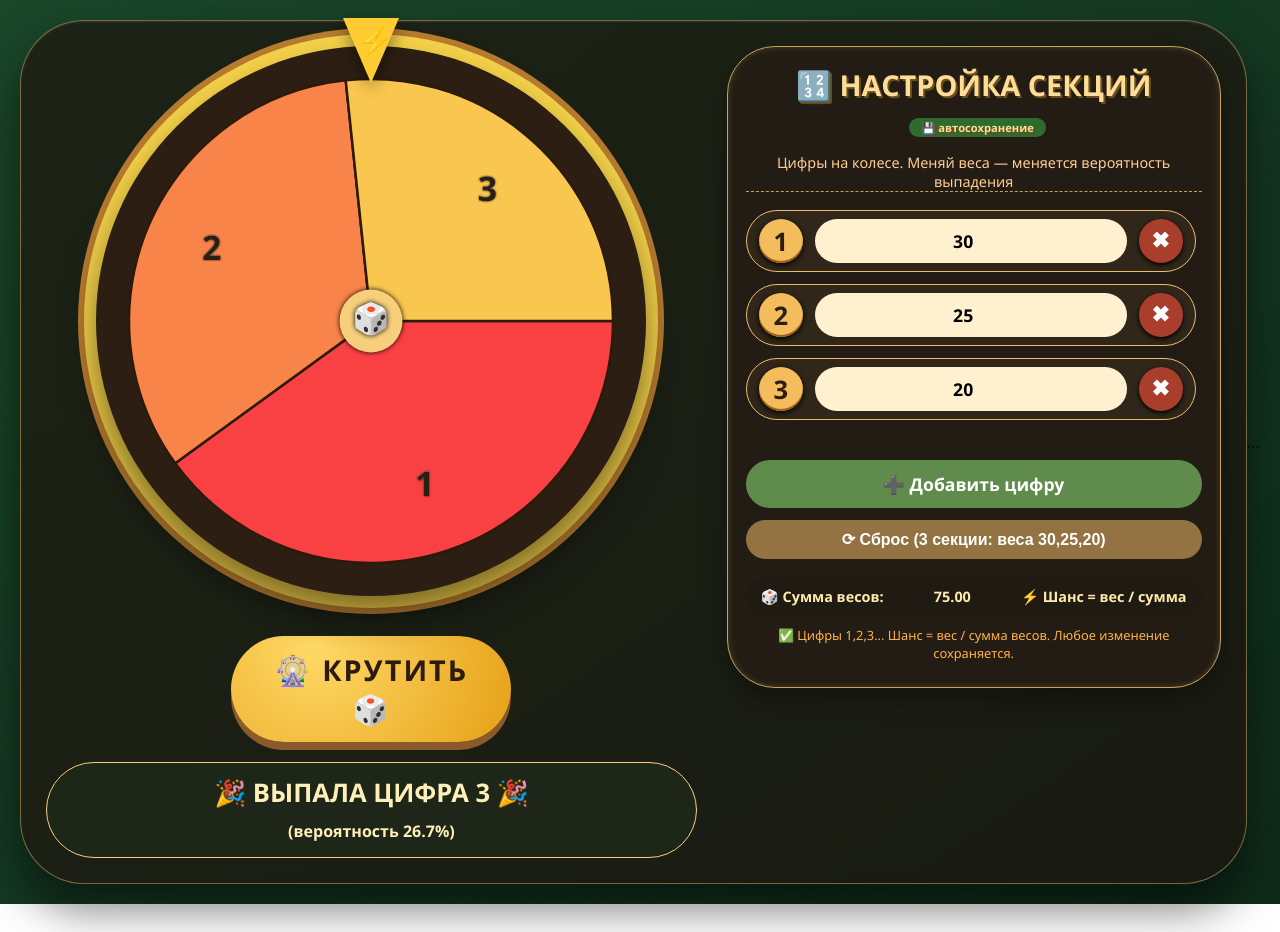
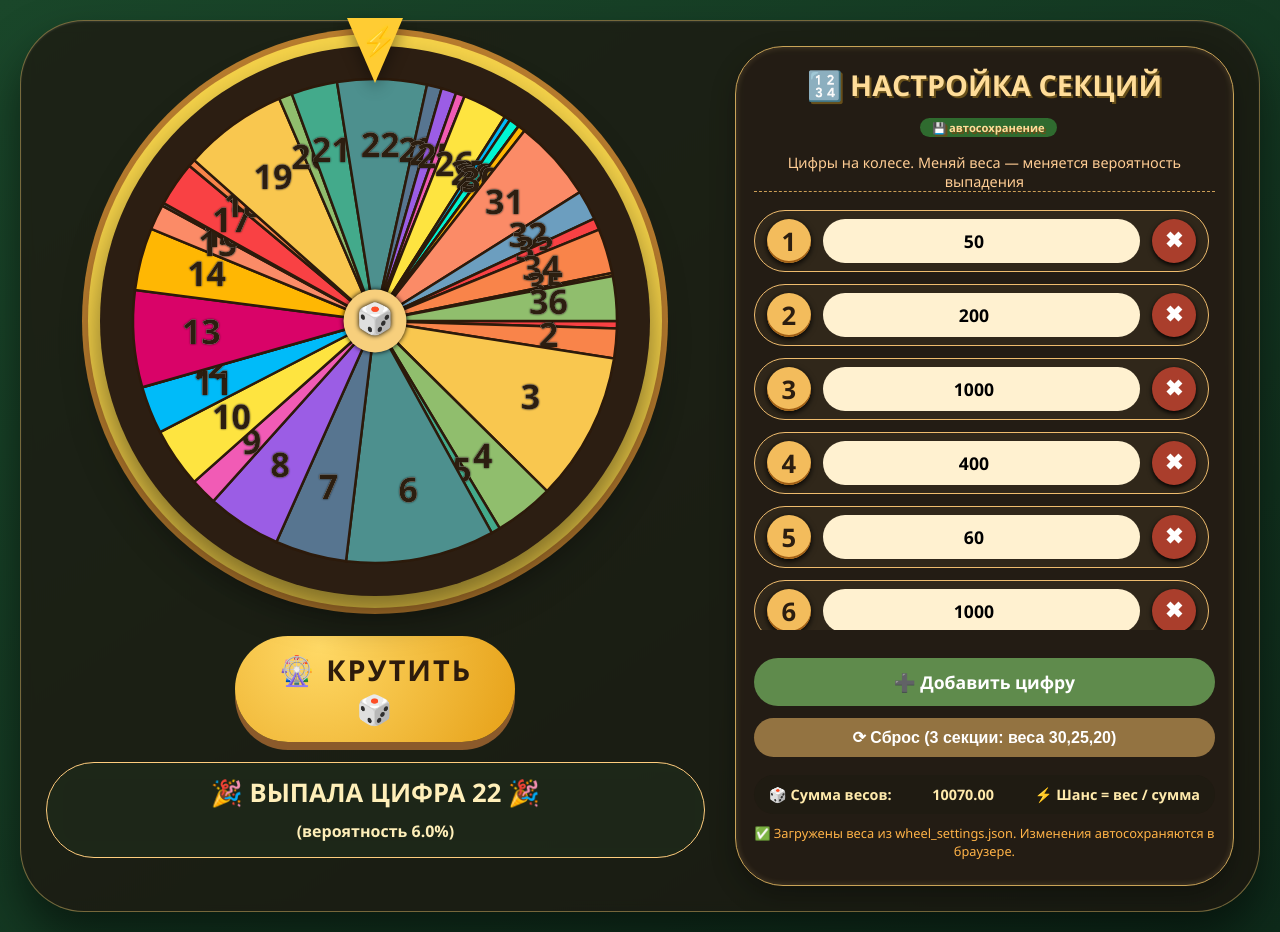
Before and after one commit to SaGe3007/roll, a plain HTML site: page index.html in a window 1280 px wide. Before the commit the page ends 904 px from the top, so only its background shows below. Drawn offline with Linux system fonts and the light colour scheme.

Commit message:
Update index.html

````diff
--- a/index.html
+++ b/index.html
@@ -3,13 +3,8 @@
 <head>
     <meta charset="UTF-8">
     <meta name="viewport" content="width=device-width, initial-scale=1.0, user-scalable=no">
-    <title>Колесо Фортуны — Цифры 1, 2, 3...</title>
     <style>
-        * {
-            box-sizing: border-box;
-            user-select: none;
-        }
-
+        * { box-sizing: border-box; user-select: none; }
         body {
             background: linear-gradient(145deg, #1a472a 0%, #0e2a1a 100%);
             font-family: 'Segoe UI', 'Poppins', 'Roboto', sans-serif;
@@ -20,7 +15,6 @@
             margin: 0;
             padding: 20px;
         }
-
         .wheel-container {
             max-width: 1400px;
             width: 100%;
@@ -31,7 +25,6 @@
             box-shadow: 0 25px 45px rgba(0, 0, 0, 0.5), inset 0 1px 2px rgba(255, 255, 255, 0.1);
             border: 1px solid rgba(255, 215, 120, 0.4);
         }
-
         .dashboard {
             display: flex;
             flex-wrap: wrap;
@@ -39,7 +32,6 @@
             justify-content: center;
             align-items: flex-start;
         }
-
         .wheel-area {
             flex: 2;
             min-width: 320px;
@@ -47,14 +39,12 @@
             flex-direction: column;
             align-items: center;
         }
-
         .canvas-wrapper {
             position: relative;
             width: 100%;
             max-width: 550px;
             margin: 0 auto;
         }
-
         canvas {
             width: 100%;
             aspect-ratio: 1 / 1;
@@ -64,7 +54,6 @@
             transition: box-shadow 0.2s;
             cursor: pointer;
         }
-
         .pointer {
             position: absolute;
             top: -28px;
@@ -87,7 +76,6 @@
             color: #d48d00;
             text-shadow: 0 0 3px gold;
         }
-
         .spin-btn {
             margin-top: 35px;
             background: radial-gradient(circle at 30% 10%, #ffd966, #e6a017);
@@ -115,7 +103,6 @@
             cursor: not-allowed;
             filter: grayscale(0.1);
         }
-
         .result-area {
             margin-top: 20px;
             background: #1f2a1bdb;
@@ -129,7 +116,6 @@
             width: 100%;
             border: 1px solid #ffcd7e;
         }
-
         .settings-panel {
             flex: 1.4;
             min-width: 280px;
@@ -140,7 +126,6 @@
             box-shadow: inset 0 0 6px #ffd58c33, 0 10px 25px rgba(0,0,0,0.3);
             border: 1px solid #c9a458;
         }
-
         .settings-panel h3 {
             margin: 0 0 10px 0;
             color: #ffdd99;
@@ -149,7 +134,6 @@
             font-weight: 600;
             text-shadow: 2px 2px 0 #674f1a;
         }
-
         .sub {
             color: #ffcd94;
             text-align: center;
@@ -159,14 +143,12 @@
             display: inline-block;
             width: 100%;
         }
-
         .options-list {
             max-height: 420px;
             overflow-y: auto;
             padding-right: 6px;
             margin-bottom: 20px;
         }
-
         .option-row {
             background: #362c1eba;
             margin-bottom: 12px;
@@ -179,7 +161,6 @@
             backdrop-filter: blur(2px);
             border: 1px solid #efbc6e;
         }
-
         .option-number {
             background: #f3bc5c;
             width: 44px;
@@ -193,7 +174,6 @@
             color: #2c1e10;
             box-shadow: inset 0 -2px 0 #a05e15, 0 2px 6px black;
         }
-
         .option-weight {
             flex: 2;
             min-width: 110px;
@@ -310,7 +290,7 @@
             </div>
             <button class="spin-btn" id="spinButton">🎡 КРУТИТЬ 🎲</button>
             <div class="result-area" id="resultMessage">
-                ✨ Настрой шансы для цифр ✨
+                ✨ Загрузка настроек... ✨
             </div>
         </div>
 
@@ -326,7 +306,7 @@
                 <span>⚡ Шанс = вес / сумма</span>
             </div>
             <div class="warning" id="warningMsg">
-                * Цифры нумеруются автоматически. Изменения сохраняются в браузере.
+                * Загружены веса из wheel_settings.json (если доступен).
             </div>
         </div>
     </div>
@@ -335,18 +315,14 @@
 <script>
     (function() {
         const STORAGE_KEY = 'wheelNumbersOnly';
-
-        // Стандарт: три секции с цифрами 1,2,3 и весами (шансами)
         const DEFAULT_SECTIONS = [
-            { weight: 30 },   // цифра 1
-            { weight: 25 },   // цифра 2
-            { weight: 20 }    // цифра 3
+            { weight: 30 },
+            { weight: 25 },
+            { weight: 20 }
         ];
 
-        // Массив объектов { weight }
         let sections = [];
 
-        // DOM элементы
         const canvas = document.getElementById('wheelCanvas');
         const ctx = canvas.getContext('2d');
         const spinBtn = document.getElementById('spinButton');
@@ -354,9 +330,7 @@
         const optionsContainer = document.getElementById('optionsContainer');
         const totalWeightSpan = document.getElementById('totalWeightDisplay');
         const warningMsgDiv = document.getElementById('warningMsg');
-        const saveBadge = document.getElementById('saveBadge');
 
-        // Анимация
         let spinning = false;
         let animFrame = null;
         let currentRotation = 0;
@@ -371,34 +345,70 @@
             '#F15BB5', '#FEE440', '#00BBF9', '#00F5D4', '#D90368', '#FFB703', '#FB8B67', '#6C9EBF'
         ];
 
-        // ---------- Сохранение / загрузка ----------
+        // Сохранение в localStorage
         function saveToLocalStorage() {
             try {
                 localStorage.setItem(STORAGE_KEY, JSON.stringify(sections));
-                saveBadge.style.opacity = '0.7';
-                setTimeout(() => { saveBadge.style.opacity = '1'; }, 200);
             } catch(e) {}
         }
 
+        // Загрузка из localStorage (без проверки JSON)
         function loadFromLocalStorage() {
             const saved = localStorage.getItem(STORAGE_KEY);
             if (saved) {
                 try {
                     const parsed = JSON.parse(saved);
-                    if (Array.isArray(parsed) && parsed.length > 0) {
-                        const valid = parsed.every(item => typeof item.weight === 'number' && !isNaN(item.weight));
-                        if (valid) {
-                            sections = parsed;
-                            return;
-                        }
+                    if (Array.isArray(parsed) && parsed.length > 0 && parsed.every(item => typeof item.weight === 'number' && !isNaN(item.weight))) {
+                        sections = parsed;
+                        return true;
                     }
                 } catch(e) {}
             }
-            // иначе стандарт
-            sections = JSON.parse(JSON.stringify(DEFAULT_SECTIONS));
+            return false;
         }
 
-        // Получить массив секций с актуальными весами (>0 для отображения, но отображаем все)
+        // Загрузка из внешнего JSON-файла (wheel_settings.json)
+        async function loadFromJsonFile() {
+            try {
+                const response = await fetch('wheel_settings.json');
+                if (!response.ok) throw new Error('JSON not found');
+                const data = await response.json();
+                if (Array.isArray(data) && data.length > 0 && data.every(item => typeof item.weight === 'number' && !isNaN(item.weight))) {
+                    sections = data;
+                    // Сохраняем в localStorage как кэш для этого устройства
+                    saveToLocalStorage();
+                    warningMsgDiv.innerHTML = "✅ Загружены веса из wheel_settings.json. Изменения автосохраняются в браузере.";
+                    return true;
+                } else {
+                    throw new Error('Invalid JSON structure');
+                }
+            } catch (error) {
+                console.warn('Не удалось загрузить wheel_settings.json:', error);
+                return false;
+            }
+        }
+
+        // Основная инициализация: сначала пытаемся взять JSON, потом localStorage, потом дефолт
+        async function initData() {
+            // Пытаемся загрузить из JSON
+            const jsonLoaded = await loadFromJsonFile();
+            if (!jsonLoaded) {
+                // Если JSON нет, пробуем localStorage
+                const localLoaded = loadFromLocalStorage();
+                if (!localLoaded) {
+                    // Иначе дефолт
+                    sections = JSON.parse(JSON.stringify(DEFAULT_SECTIONS));
+                    warningMsgDiv.innerHTML = "⚠️ wheel_settings.json не найден, используются стандартные веса (или из localStorage).";
+                } else {
+                    warningMsgDiv.innerHTML = "📁 Загружены веса из localStorage (кэш). Чтобы получить общие веса, убедитесь, что wheel_settings.json доступен.";
+                }
+            }
+            // Гарантия, что нет секций с отрицательными весами
+            sections = sections.filter(s => s.weight > 0);
+            if (sections.length === 0) sections = JSON.parse(JSON.stringify(DEFAULT_SECTIONS));
+        }
+
+        // Получить массив только с положительными весами (для отрисовки)
         function getValidSections() {
             return sections.filter(s => s.weight > 0);
         }
@@ -407,7 +417,6 @@
             return sections.reduce((sum, s) => sum + (s.weight > 0 ? s.weight : 0), 0);
         }
 
-        // Обновить отображение списка (цифры от 1 до N)
         function renderOptionsList() {
             optionsContainer.innerHTML = '';
             sections.forEach((sec, idx) => {
@@ -468,11 +477,9 @@
                 else if (total <= 0) warningMsgDiv.innerHTML = "⚠️ Сумма весов должна быть больше нуля.";
             } else {
                 spinBtn.disabled = false;
-                warningMsgDiv.innerHTML = "✅ Цифры 1,2,3... Шанс = вес / сумма весов. Любое изменение сохраняется.";
             }
         }
 
-        // Отрисовка колеса с номерами (цифры)
         function redrawWheel() {
             const valid = getValidSections();
             if (valid.length === 0) {
@@ -499,7 +506,6 @@
             ctx.clearRect(0, 0, w, h);
             let accumAngle = 0;
 
-            // Для каждого сектора (с учётом фильтра valid, но индексы нужны для цвета)
             for (let i = 0; i < valid.length; i++) {
                 const sec = valid[i];
                 const angleSpan = (sec.weight / totalWeight) * Math.PI * 2;
@@ -519,8 +525,6 @@
                 ctx.lineWidth = 2.5;
                 ctx.stroke();
 
-                // Текст — номер секции (оригинальный индекс в массиве sections? Но valid может пропускать нулевые веса?
-                // Нужно найти реальный номер цифры. Для этого находим индекс этой секции в оригинальном массиве sections.
                 const originalIndex = sections.findIndex(s => s === sec);
                 const numberLabel = (originalIndex + 1).toString();
 
@@ -544,7 +548,6 @@
                 accumAngle += angleSpan;
             }
 
-            // центральный диск
             ctx.beginPath();
             ctx.arc(cx, cy, radius * 0.13, 0, Math.PI*2);
             ctx.fillStyle = "#f7cf7c";
@@ -555,7 +558,6 @@
             ctx.fillText("🎲", cx, cy);
         }
 
-        // Определить выпавшую секцию по текущему повороту (возвращает объект с весом и номером)
         function getCurrentWin() {
             const valid = getValidSections();
             if (valid.length === 0) return null;
@@ -586,7 +588,6 @@
                 }
                 accumStart += angleSize;
             }
-            // fallback
             const firstValidIdx = sections.findIndex(s => s === valid[0]);
             return { number: firstValidIdx + 1, weight: valid[0].weight };
         }
@@ -602,7 +603,6 @@
             }
         }
 
-        // --- анимация ---
         function animateSpin(now) {
             const elapsed = now - startTime;
             let t = Math.min(1, elapsed / duration);
@@ -642,16 +642,14 @@
             animFrame = requestAnimationFrame(animateSpin);
         }
 
-        // Полное обновление интерфейса, колеса и сохранение
         function persistAndFullRefresh() {
             saveToLocalStorage();
-            renderOptionsList();    // перерисовывает список с номерами
+            renderOptionsList();
             redrawWheel();
             updateResultText();
             updateTotalAndWarning();
         }
 
-        // Сброс к трём секциям с весами 30, 25, 20
         function resetToDefaults() {
             sections = JSON.parse(JSON.stringify(DEFAULT_SECTIONS));
             persistAndFullRefresh();
@@ -666,13 +664,15 @@
             persistAndFullRefresh();
         }
 
-        // Инициализация и адаптация canvas
-        function init() {
-            loadFromLocalStorage();
-            // дополнительная проверка: если ни одной секции (маловероятно) — дефолт
-            if (!sections.length) sections = JSON.parse(JSON.stringify(DEFAULT_SECTIONS));
-            saveToLocalStorage(); // просинхронизируем
+        function resizeCanvas() {
+            const size = Math.min(canvas.parentElement.clientWidth, 600);
+            canvas.width = size;
+            canvas.height = size;
+            redrawWheel();
+        }
 
+        async function init() {
+            await initData();          // Загружаем данные из JSON / localStorage / default
             renderOptionsList();
             redrawWheel();
             updateResultText();
@@ -682,12 +682,6 @@
             document.getElementById('addOptionBtn').addEventListener('click', addNewSection);
             document.getElementById('resetDefaultsBtn').addEventListener('click', resetToDefaults);
 
-            function resizeCanvas() {
-                const size = Math.min(canvas.parentElement.clientWidth, 600);
-                canvas.width = size;
-                canvas.height = size;
-                redrawWheel();
-            }
             window.addEventListener('resize', () => resizeCanvas());
             resizeCanvas();
         }
@@ -697,4 +691,3 @@
 </script>
 </body>
 </html>
-```
````
